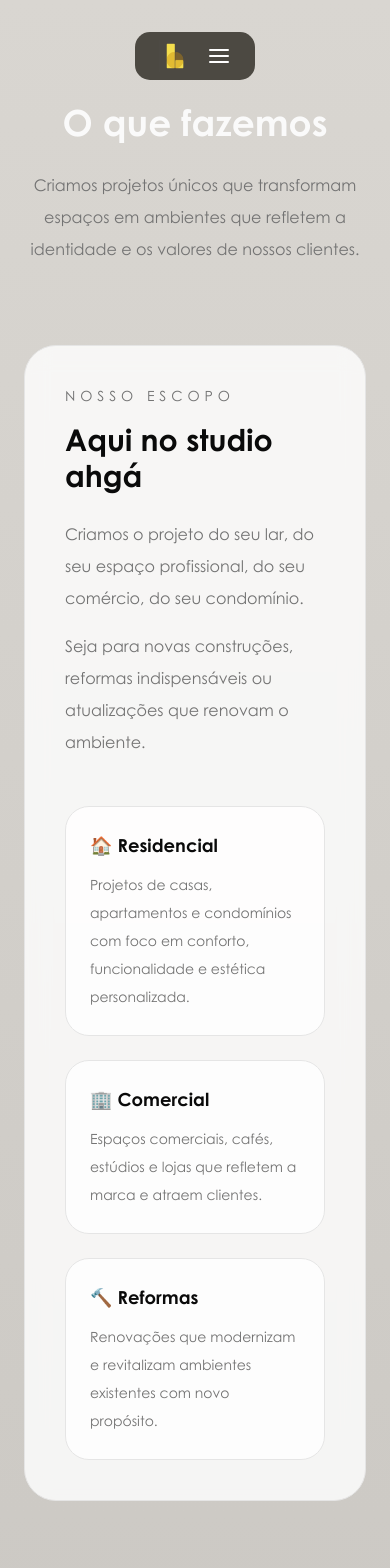
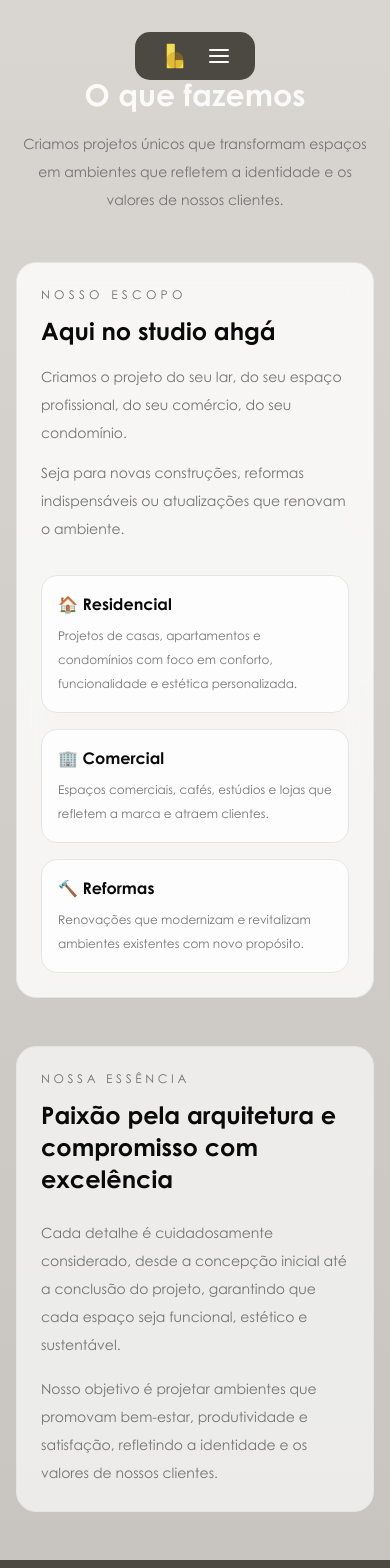
Before and after one commit to PedroGoettert/studio-ahga, a Next.js app: page /studio in a window 390 px wide. Shown: the top 1568 px of the page. Built offline with nearby package versions, Linux system fonts and the light colour scheme.

Commit message:
refactor: implement mobile-first responsiveness in studio page

```diff
--- a/src/app/studio/page.tsx
+++ b/src/app/studio/page.tsx
@@ -3,65 +3,65 @@ import { Footer } from "@/components/Footer";
 export default function Studio() {
 	return (
 		<main className="min-h-screen bg-gradient-to-b from-[#d9d6d1] to-[#c0bdb8] text-foreground">
-			<section className="mx-auto max-w-6xl px-6 py-16 lg:px-8 lg:py-24">
+			<section className="mx-auto max-w-6xl px-4 py-12 sm:px-6 sm:py-16 lg:px-8 lg:py-24">
 				<div className="text-center">
-					<p className="font-text text-sm uppercase tracking-[0.35em] text-muted-foreground">
+					<p className="font-text text-xs sm:text-sm uppercase tracking-[0.35em] text-muted-foreground">
 						O Studio
 					</p>
-					<h1 className="mt-4 font-title text-4xl font-semibold leading-tight text-primary-foreground sm:text-5xl">
+					<h1 className="mt-3 sm:mt-4 font-title text-3xl sm:text-4xl lg:text-5xl font-semibold leading-tight text-primary-foreground">
 						O que fazemos
 					</h1>
-					<p className="mx-auto mt-6 max-w-3xl font-text text-base leading-8 text-muted-foreground sm:text-lg">
+					<p className="mx-auto mt-4 sm:mt-6 max-w-3xl font-text text-sm sm:text-base lg:text-lg leading-7 sm:leading-8 text-muted-foreground">
 						Criamos projetos únicos que transformam espaços em ambientes que refletem
 						a identidade e os valores de nossos clientes.
 					</p>
 				</div>
 
-				<div className="mt-20 rounded-[32px] border border-border bg-card/80 p-10 backdrop-blur-md">
-					<div className="grid gap-12 lg:grid-cols-2 lg:gap-20">
+				<div className="mt-12 sm:mt-20 rounded-[20px] sm:rounded-[32px] border border-border bg-card/80 p-6 sm:p-10 backdrop-blur-md">
+					<div className="grid gap-8 sm:gap-12 lg:gap-20 lg:grid-cols-2">
 						<div>
-							<p className="font-text text-sm uppercase tracking-[0.35em] text-muted-foreground">
+							<p className="font-text text-xs sm:text-sm uppercase tracking-[0.35em] text-muted-foreground">
 								Nosso Escopo
 							</p>
-							<h2 className="mt-4 font-title text-3xl font-semibold text-foreground">
+							<h2 className="mt-3 sm:mt-4 font-title text-2xl sm:text-3xl font-semibold text-foreground">
 								Aqui no studio ahgá
 							</h2>
-							<p className="mt-6 font-text text-base leading-8 text-muted-foreground">
+							<p className="mt-4 sm:mt-6 font-text text-sm sm:text-base leading-7 sm:leading-8 text-muted-foreground">
 								Criamos o projeto do seu lar, do seu espaço profissional, do seu
 								comércio, do seu condomínio.
 							</p>
-							<p className="mt-4 font-text text-base leading-8 text-muted-foreground">
+							<p className="mt-3 sm:mt-4 font-text text-sm sm:text-base leading-7 sm:leading-8 text-muted-foreground">
 								Seja para novas construções, reformas indispensáveis ou atualizações
 								que renovam o ambiente.
 							</p>
 						</div>
 
-						<div className="space-y-6">
-							<div className="rounded-[24px] border border-border bg-background/80 p-6">
-								<h3 className="font-title text-lg font-semibold text-foreground">
+						<div className="space-y-4 sm:space-y-6">
+							<div className="rounded-[16px] sm:rounded-[24px] border border-border bg-background/80 p-4 sm:p-6">
+								<h3 className="font-title text-base sm:text-lg font-semibold text-foreground">
 									🏠 Residencial
 								</h3>
-								<p className="mt-3 font-text text-sm leading-7 text-muted-foreground">
+								<p className="mt-2 sm:mt-3 font-text text-xs sm:text-sm leading-6 sm:leading-7 text-muted-foreground">
 									Projetos de casas, apartamentos e condomínios com foco em conforto,
 									funcionalidade e estética personalizada.
 								</p>
 							</div>
 
-							<div className="rounded-[24px] border border-border bg-background/80 p-6">
-								<h3 className="font-title text-lg font-semibold text-foreground">
+							<div className="rounded-[16px] sm:rounded-[24px] border border-border bg-background/80 p-4 sm:p-6">
+								<h3 className="font-title text-base sm:text-lg font-semibold text-foreground">
 									🏢 Comercial
 								</h3>
-								<p className="mt-3 font-text text-sm leading-7 text-muted-foreground">
+								<p className="mt-2 sm:mt-3 font-text text-xs sm:text-sm leading-6 sm:leading-7 text-muted-foreground">
 									Espaços comerciais, cafés, estúdios e lojas que refletem a marca
 									e atraem clientes.
 								</p>
 							</div>
 
-							<div className="rounded-[24px] border border-border bg-background/80 p-6">
-								<h3 className="font-title text-lg font-semibold text-foreground">
+							<div className="rounded-[16px] sm:rounded-[24px] border border-border bg-background/80 p-4 sm:p-6">
+								<h3 className="font-title text-base sm:text-lg font-semibold text-foreground">
 									🔨 Reformas
 								</h3>
-								<p className="mt-3 font-text text-sm leading-7 text-muted-foreground">
+								<p className="mt-2 sm:mt-3 font-text text-xs sm:text-sm leading-6 sm:leading-7 text-muted-foreground">
 									Renovações que modernizam e revitalizam ambientes existentes com
 									novo propósito.
 								</p>
@@ -70,20 +70,20 @@ export default function Studio() {
 					</div>
 				</div>
 
-				<div className="mt-20 rounded-[32px] border border-border bg-secondary/80 p-10">
+				<div className="mt-12 sm:mt-20 rounded-[20px] sm:rounded-[32px] border border-border bg-secondary/80 p-6 sm:p-10">
 					<div className="max-w-3xl">
-						<p className="font-text text-sm uppercase tracking-[0.3em] text-muted-foreground">
+						<p className="font-text text-xs sm:text-sm uppercase tracking-[0.3em] text-muted-foreground">
 							Nossa Essência
 						</p>
-						<h2 className="mt-4 font-title text-3xl font-semibold text-foreground sm:text-4xl">
+						<h2 className="mt-3 sm:mt-4 font-title text-2xl sm:text-3xl lg:text-4xl font-semibold text-foreground">
 							Paixão pela arquitetura e compromisso com excelência
 						</h2>
-						<p className="mt-8 font-text text-base leading-8 text-muted-foreground">
+						<p className="mt-6 sm:mt-8 font-text text-sm sm:text-base leading-7 sm:leading-8 text-muted-foreground">
 							Cada detalhe é cuidadosamente considerado, desde a concepção inicial
 							até a conclusão do projeto, garantindo que cada espaço seja funcional,
 							estético e sustentável.
 						</p>
-						<p className="mt-6 font-text text-base leading-8 text-muted-foreground">
+						<p className="mt-4 sm:mt-6 font-text text-sm sm:text-base leading-7 sm:leading-8 text-muted-foreground">
 							Nosso objetivo é projetar ambientes que promovam bem-estar,
 							produtividade e satisfação, refletindo a identidade e os valores de
 							nossos clientes.
```
